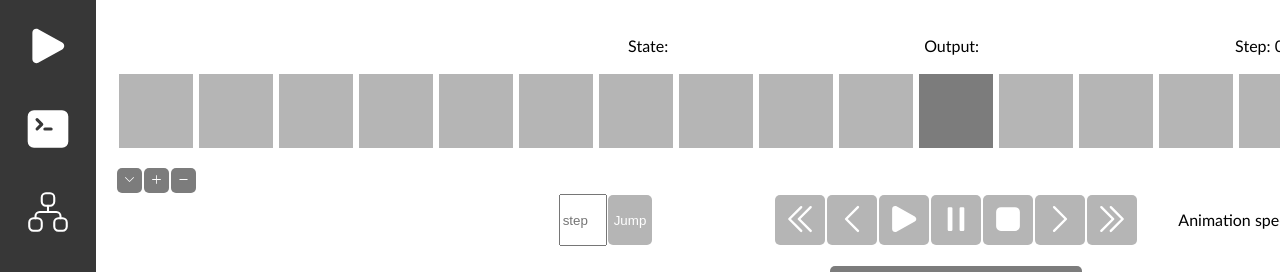
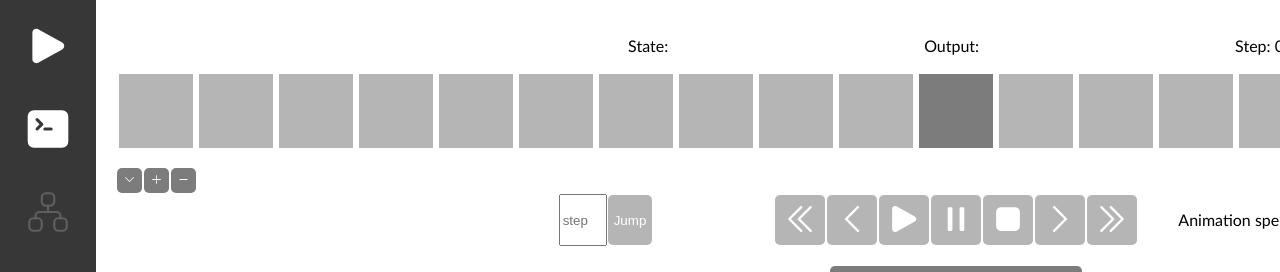
Before and after one commit to Haranana/Turing-Machine-Simulator-Frontend, a React (Vite) app: page / in a window 1280 px wide. Shown: the top 272 px of the page. Built offline with nearby package versions, Linux system fonts and the light colour scheme.

Commit message:
tree page is blocked when simulation is not loaded or is deterministic

```diff
--- a/src/features/Sidebar/Sidebar.tsx
+++ b/src/features/Sidebar/Sidebar.tsx
@@ -4,15 +4,37 @@ import { MagnifyingGlassIcon } from "@heroicons/react/24/solid"
 import { UserIcon, AdjustmentsHorizontalIcon, CommandLineIcon, PlayIcon } from "@heroicons/react/24/solid"
 import './sidebar.css';
 import { Sitemap } from '../../assets/Sitemap';
+import { useSimulationData } from '../GlobalData/GlobalData';
+import { useEffect, useState } from 'react';
+import { boolean } from 'zod';
 
 export default function Sidebar(){
+
+    const {simulationDataNodes} = useSimulationData();
+    const [currentSimulationIsNonDet , setCurrentSimulationIsNonDet] = useState<boolean>(false); //false if no simulation is currently loaded in
+
+
+    useEffect(()=>{
+        if(simulationDataNodes == null){
+            setCurrentSimulationIsNonDet(false);
+            return;
+        }
+        for (const [_, value] of Object.entries(simulationDataNodes)) {
+            if(value.nextIds.length>1){
+                setCurrentSimulationIsNonDet(true);
+                return
+            }
+        }
+        setCurrentSimulationIsNonDet(false);
+    },[simulationDataNodes])
+
     return(
     <nav className='sidebar'>
         <ul>
             <li className='link-button' id='simulator-link-button'><Link to="index" title='Simulation'><PlayIcon className = "icon"></PlayIcon></Link></li>
             <li className='link-button' id='console-link-button'><Link to="console" title='Console'><CommandLineIcon className = "icon"></CommandLineIcon></Link></li>
-            <li className='link-button' id='tree-link-button'><Link to="tree" title="Simulation tree"><Sitemap></Sitemap></Link></li>
-            <li className='link-button' id='search-link-button'><Link to="search" title="Download turing machine"><MagnifyingGlassIcon className = "icon"/></Link></li>
+            <li className={`link-button ${currentSimulationIsNonDet? "" : "disabledLinkButton"}`} id='tree-link-button'><Link to="tree" title="Simulation tree"><Sitemap></Sitemap></Link></li>
+            <li className='link-button' id='search-link-button'><Link  to="search" title="Download turing machine"><MagnifyingGlassIcon className = "icon"/></Link></li>
             <li className='link-button' id='account-link-button'><Link to="account" title='Account'><UserIcon className = "icon"></UserIcon></Link></li>
             <li className='link-button' id='settings-link-button'><Link to="settings" title='Settings'><AdjustmentsHorizontalIcon className = "icon"></AdjustmentsHorizontalIcon></Link></li>
         </ul>
--- a/src/features/Sidebar/sidebar.css
+++ b/src/features/Sidebar/sidebar.css
@@ -42,6 +42,15 @@
 
 }
 
+.sidebar .disabledLinkButton a{
+  pointer-events: none;
+  cursor: default;
+}
+
+.sidebar .disabledLinkButton svg{
+  stroke: var(--color-primary-3);
+}
+
 .sidebar a:hover {
   background: var(--color-primary-3);
 }
```
